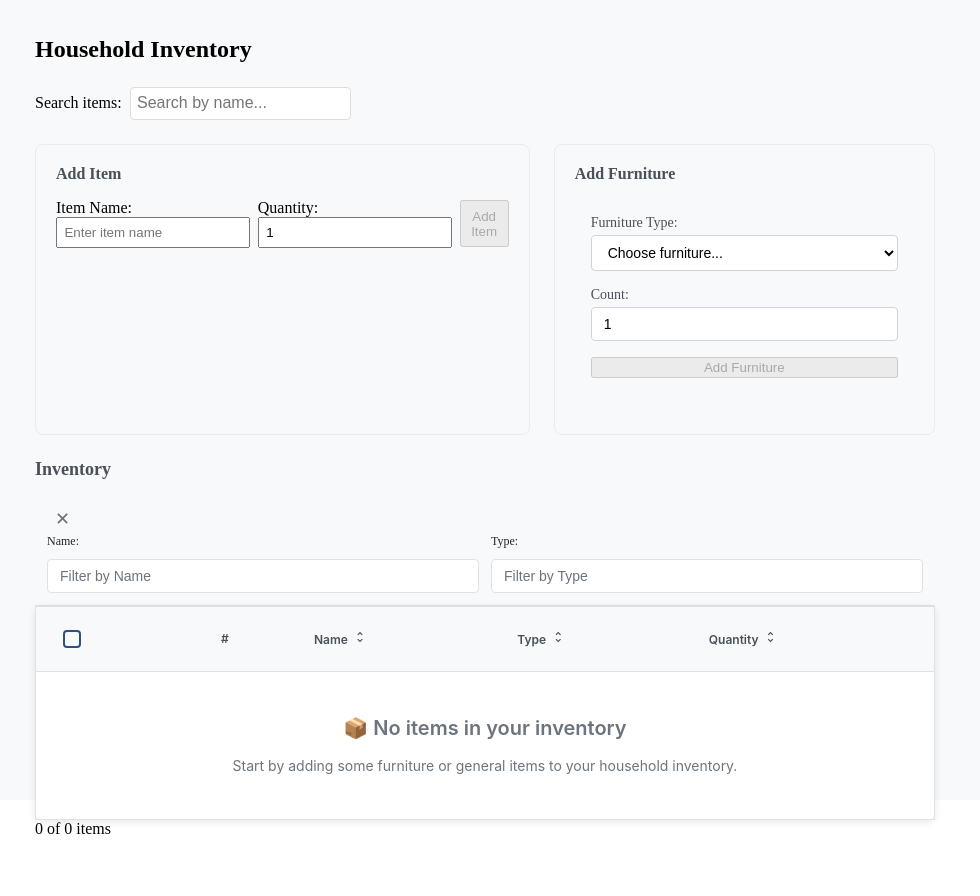
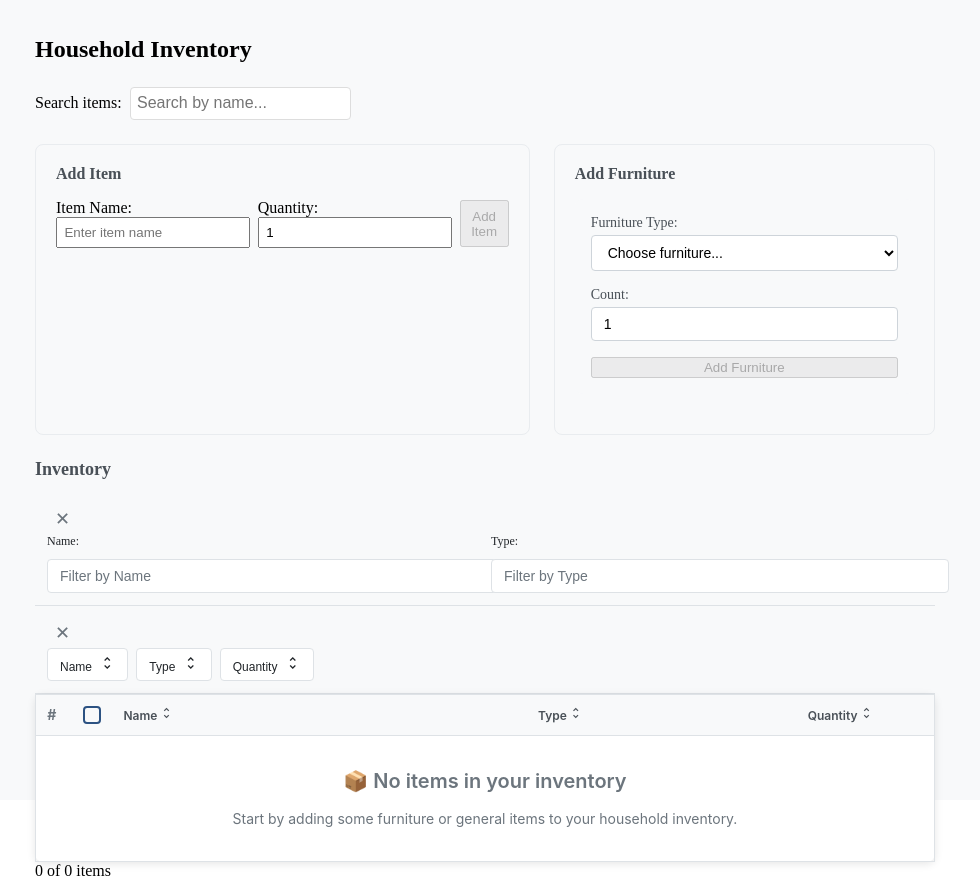
Before and after one commit to Whit3Bl00d/generic-table-angular_20, an Angular app: page /household in a window 1280 px wide. Shown: the whole page, without its empty margins (155-1135 px from the left). Before the commit the page ends 854 px from the top, so only its background shows below. Built offline with nearby package versions, Linux system fonts and the light colour scheme.

Commit message:
coloum classes

```diff
--- a/src/app/features/household/components/household-table/household-table.component.html
+++ b/src/app/features/household/components/household-table/household-table.component.html
@@ -3,6 +3,7 @@
   [data]="items()"
   [emptyTemplate]="emptyTemplate"
   [showRowNumbers]="true"
+  [showSortShowcase]="true"
   [rowNumberLabel]="'#'"
   [selectionModel]="selectionModel()"
 >
--- a/src/app/features/household/components/household-table/household-table.component.scss
+++ b/src/app/features/household/components/household-table/household-table.component.scss
@@ -15,3 +15,53 @@
   font-size: 0.875rem;
   line-height: 1.4;
 }
+
+// Household table specific column styling using SCSS nesting
+
+:host {
+  ::ng-deep .household-table {
+    &__col {
+      &--name {
+        width: auto;
+        min-width: 150px;
+      }
+
+      &--type {
+        width: 30%;
+        min-width: 100px;
+      }
+
+      &--quantity {
+        width: 15%;
+        min-width: 80px;
+        text-align: right;
+      }
+    }
+
+    &__cell {
+      &--name {
+        font-weight: 600;
+        color: #2c3e50;
+      }
+
+      &--type {
+        text-transform: capitalize;
+        color: #34495e;
+        font-weight: 400;
+
+        &::first-letter {
+          font-weight: 600;
+        }
+      }
+
+      &--quantity {
+        text-align: right;
+        font-weight: 500;
+
+        &.table__cell {
+          color: #27ae60 !important;
+        }
+      }
+    }
+  }
+}
--- a/src/app/features/household/components/household-table/household-table.component.ts
+++ b/src/app/features/household/components/household-table/household-table.component.ts
@@ -90,18 +90,24 @@ export class HouseholdTableComponent implements OnDestroy {
         label: 'Name',
         sortable: true,
         filterable: true,
+        columnClass: 'household-table__col--name',
+        columnCellClass: 'household-table__cell--name'
       },
       {
         key: 'type',
         label: 'Type',
         sortable: true,
         filterable: true,
+        columnClass: 'household-table__col--type',
+        columnCellClass: 'household-table__cell--type'
       },
       {
         key: 'quantity',
         label: 'Quantity',
         sortable: true,
         filterable: false,
+        columnClass: 'household-table__col--quantity',
+        columnCellClass: 'household-table__cell--quantity'
       },
     ];
     return columns;
--- a/src/app/shared/components/generic-table/generic-table.component.html
+++ b/src/app/shared/components/generic-table/generic-table.component.html
@@ -53,10 +53,15 @@
 
   <section class="table__container">
     <table class="table">
+      <colgroup>
+        @for (column of displayColumns(); track column.key) {
+          <col [class]="column.columnClass" class="generic-table__col" />
+        }
+      </colgroup>
       <thead class="table__header">
         <tr class="table__header__row">
           @for (column of displayColumns(); track column.key) {
-            <th class="table__header__cell">
+            <th class="table__header__cell" [class]="column.columnCellClass">
               @if (column.key === 'checkbox') {
                 <mat-checkbox
                   [checked]="selectAllState().checked"
@@ -66,7 +71,7 @@
                   [attr.aria-label]="'Select all items'"
                 />
               } @else {
-                {{ column.label }}
+                <span>{{ column.label }}</span>
 
                 @if (showSort() === true && column.sortable && column.key !== 'rowNumber') {
                   <button
@@ -88,7 +93,7 @@
         @for (item of displayData(); track $index) {
           <tr (click)="onRowClick(item)" class="table__row">
             @for (column of displayColumns(); track column.key) {
-              <td class="table__cell">
+              <td class="table__cell" [class]="column.columnCellClass">
                 @if (column.key === 'checkbox') {
                 <mat-checkbox
                   [checked]="isItemSelected(item)"
--- a/src/app/shared/components/generic-table/generic-table.component.scss
+++ b/src/app/shared/components/generic-table/generic-table.component.scss
@@ -79,19 +79,18 @@
   width: 100%;
   border-collapse: collapse;
   empty-cells: show;
-}
 
   /* Table structure */
-.table th,
-.table td {
-  padding: var(--generic-table-spacing-medium) var(--generic-table-spacing-large);
+  &__header__cell, &__cell {
     text-align: left;
+    box-sizing: border-box;
+    padding-inline: 0.5rem;
     border-bottom: var(--generic-table-border-size) solid var(--generic-table-border-color);
     color: var(--generic-table-primary-text-color);
     transition: background-color var(--generic-table-transition-duration-normal);
   }
 
-.table th {
+  &__header__cell {
     background: var(--generic-table-header-background);
     color: var(--generic-table-header-text-color);
     font-weight: 600;
@@ -102,11 +101,11 @@
     border-bottom: var(--generic-table-border-size) solid var(--generic-table-border-color);
   }
 
-.table td {
+  &__cell {
     font-weight: 400;
   }
 
-.table tbody tr {
+  &__row {
     transition: background-color var(--generic-table-transition-duration-normal);
 
     &:hover {
@@ -117,22 +116,22 @@
       background: var(--generic-table-row-alternate-background);
     }
   }
+}
 
 /* Filters */
 .filters {
   background: var(--generic-table-header-background);
   padding: var(--generic-table-spacing-medium);
   border-bottom: var(--generic-table-border-size) solid var(--generic-table-border-color);
-}
 
-.filters__title {
+  &__title {
     font-size: 16px;
     font-weight: 600;
     color: var(--generic-table-primary-text-color);
     margin: 0;
   }
 
-.filters__clear {
+  &__clear {
     background: none;
     border: none;
     color: var(--generic-table-secondary-text-color);
@@ -148,26 +147,26 @@
     }
   }
 
-.filters__grid {
+  &__grid {
     display: grid;
     grid-template-columns: repeat(auto-fit, minmax(200px, 1fr));
     gap: 12px;
+  }
 }
 
 .filter {
   display: flex;
   flex-direction: column;
   gap: 6px;
-}
 
-.filter label {
+  & label {
     font-size: 12px;
     font-weight: 500;
     color: var(--generic-table-primary-text-color);
     margin-bottom: 4px;
   }
 
-.filter input {
+  & input {
     padding: 8px 12px;
     border: var(--generic-table-border-size) solid var(--generic-table-border-color);
     border-radius: 4px;
@@ -175,6 +174,7 @@
     background: white;
     color: var(--generic-table-primary-text-color);
     transition: border-color 0.2s ease;
+    width: 100%;
 
     &:focus {
       outline: none;
@@ -186,22 +186,22 @@
       color: var(--generic-table-secondary-text-color);
     }
   }
+}
 
 /* Sort */
 .sort {
   background: var(--generic-table-header-background);
   padding: var(--generic-table-spacing-medium);
   border-bottom: var(--generic-table-border-size) solid var(--generic-table-border-color);
-}
 
-.sort__title {
+  &__title {
     font-size: 16px;
     font-weight: 600;
     color: var(--generic-table-primary-text-color);
     margin: 0;
   }
 
-.sort__icon {
+  &__icon {
     margin-left: 4px;
     font-size: 10px;
 
@@ -213,7 +213,7 @@
     }
   }
 
-.sort__header {
+  &__header {
     background: none;
     border: none;
     color: inherit;
@@ -238,7 +238,7 @@
     }
   }
 
-.sort__clear {
+  &__clear {
     background: none;
     border: none;
     color: var(--generic-table-secondary-text-color);
@@ -254,13 +254,13 @@
     }
   }
 
-.sort__controls {
+  &__controls {
     display: flex;
     flex-wrap: wrap;
     gap: 8px;
   }
 
-.sort__btn {
+  &__btn {
     padding: 6px 12px;
     border: var(--generic-table-border-size) solid var(--generic-table-border-color);
     border-radius: 4px;
@@ -282,6 +282,7 @@
       border-color: #007bff;
     }
   }
+}
 
 /* Angular Material Checkbox Styling */
 .generic-table {
@@ -300,4 +301,34 @@
     $checked-ripple-color: var(--generic-table-checkbox-checked-ripple-color),
     $static-ripple-opacity: var(--generic-table-checkbox-static-ripple-opacity)
   );
+
+  // Automatically created column styling
+  &__col {
+    &--checkbox {
+      width: 3rem;
     }
+
+    &--row-number {
+      width: 2rem;
+    }
+  }
+
+  &__cell {
+    &--checkbox {
+      padding: 0;
+      text-align: center;
+      vertical-align: middle;
+      .mat-checkbox {
+        margin: 0;
+      }
+    }
+
+    &--row-number {
+      text-align: center;
+      vertical-align: middle;
+      font-weight: 700;
+      color: var(--generic-table-secondary-text-color);
+      font-size: 0.875rem;
+    }
+  }
+}
--- a/src/app/shared/components/generic-table/generic-table.component.ts
+++ b/src/app/shared/components/generic-table/generic-table.component.ts
@@ -105,17 +105,6 @@ export class GenericTableComponent<T extends Record<string | number, any>> {
     const columns = this.columns();
     const result: TableColumn<any>[] = [...columns];
 
-    // Add row number column first if enabled
-    if (this.showRowNumbers()) {
-      const rowNumberColumn: TableColumn<any> = {
-        key: 'rowNumber',
-        label: this.rowNumberLabel(),
-        sortable: false,
-        filterable: false,
-      };
-      result.unshift(rowNumberColumn);
-    }
-
     // Add checkbox column first if selection model is provided
     // This ensures checkboxes appear as the leftmost column
     if (this.selectionModel()) {
@@ -124,8 +113,23 @@ export class GenericTableComponent<T extends Record<string | number, any>> {
         label: '',
         sortable: false,
         filterable: false,
+        columnClass: 'generic-table__col--checkbox',
+        columnCellClass: 'generic-table__cell--checkbox'
       };
       result.unshift(checkboxColumn);
+    }
+
+    // Add row number column if enabled
+    if (this.showRowNumbers()) {
+      const rowNumberColumn: TableColumn<any> = {
+        key: 'rowNumber',
+        label: this.rowNumberLabel(),
+        sortable: false,
+        filterable: false,
+        columnClass: 'generic-table__col--row-number',
+        columnCellClass: 'generic-table__cell--row-number'
+      };
+      result.unshift(rowNumberColumn);
     }
 
     return result as TableColumn<T>[];
--- a/src/app/shared/components/generic-table/generic-table.types.ts
+++ b/src/app/shared/components/generic-table/generic-table.types.ts
@@ -5,6 +5,8 @@ export interface TableColumn<T> {
   label: string;
   sortable?: boolean;
   filterable?: boolean;
+  columnClass?: string;
+  columnCellClass?: string;
 }
 
 export interface TableFilter<T> {
```
Lines whose indentation alone changed are shown as unchanged.
